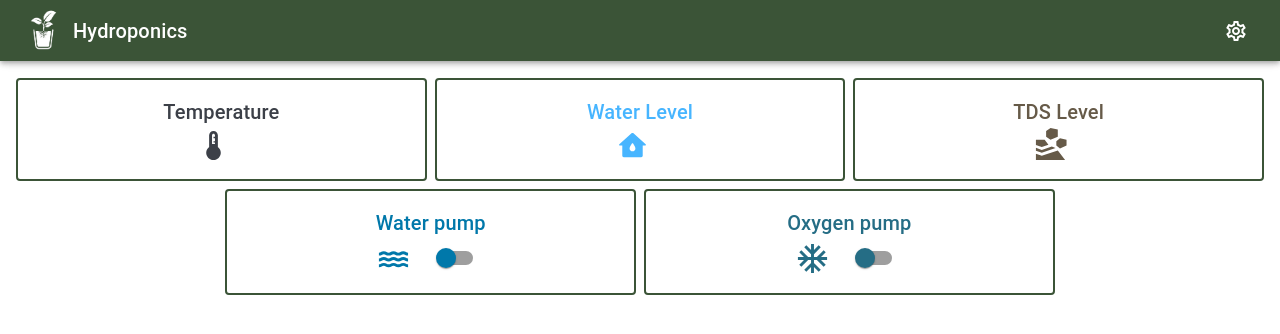
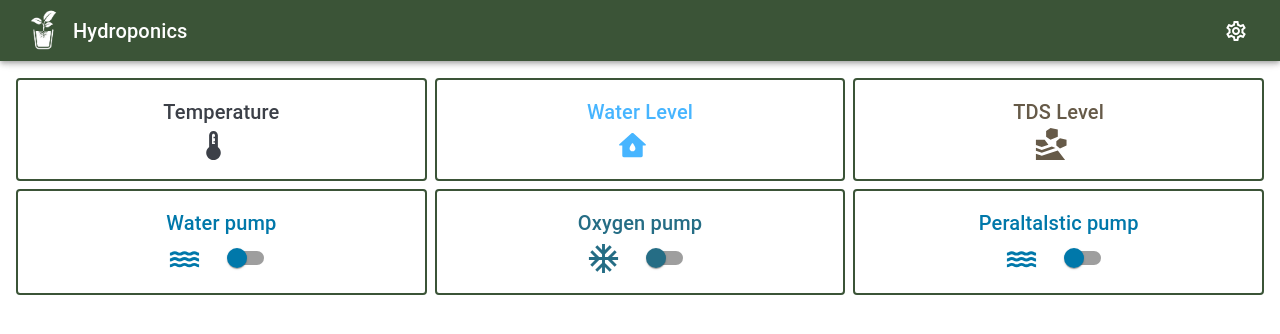
Before and after one commit to Fsociety-Mrn/Cognate-3--Raspberry-Pi, a React (Create React App) app: page /Homepage in a window 1280 px wide. Shown: the top 334 px of the page. Built offline with nearby package versions, Linux system fonts and the light colour scheme; no server answers; the database is empty; sample sign-in values are in the browser's storage.

Commit message:
updated na to adjust nalang

```diff
--- a/src/Pages/Homepage.jsx
+++ b/src/Pages/Homepage.jsx
@@ -3,7 +3,7 @@ import { Stack } from '@mui/system'
 import React from 'react'
 
 // firebase
-import { database} from '../firebase/Firebase_Real'
+import { database, updateReal} from '../firebase/Firebase_Real'
 import { onValue, ref } from 'firebase/database';
 
 // icons
@@ -21,6 +21,7 @@ const Homepage = () => {
   const [tds, setTds] = React.useState("")
   const [waterPump, setWaterPump] = React.useState(Boolean)
   const [oxyPump, setOxyPump] = React.useState(Boolean)
+  const [peralPump, setPeralPump] = React.useState(Boolean)
 
   React.useEffect(() => {
 
@@ -39,13 +40,41 @@ const Homepage = () => {
       setTds(()=>e.child("data").val())
     })
 
+    // Water
+    onValue(ref(database , '/waterPump'), e => {
+      setWaterPump(()=>e.child("data").val())
+    })
+
+    // Oxygen
+    onValue(ref(database , '/oxyPump'), e => {
+      setOxyPump(()=>e.child("data").val())
+    })
+
+    // Peraltalstic
+    onValue(ref(database , '/peralPump'), e => {
+      setPeralPump(()=>e.child("data").val())
+    })
+
   },[]);
+
   const waterpumpF = () =>{
-    setWaterPump(!waterPump)
+    // setWaterPump(!waterPump)
+
+    updateReal("waterPump",{
+      data: !waterPump
+    });
   }
 
   const oxypumpF = () =>{
-    setOxyPump(!oxyPump)
+    updateReal("oxyPump",{
+      data: !oxyPump
+    });
+  }
+
+  const peralpumpF = () =>{
+    updateReal("peralPump",{
+      data: !peralPump
+    });
   }
   return (
 
@@ -294,6 +323,52 @@ const Homepage = () => {
           </Paper>
         </Grid>
 
+        {/*Peral pump*/}
+        <Grid item xs={12} sm={12} md={4} xl={4}>
+          <Paper elevation={0} sx={{
+            backgroundColor: "WHITE",
+            border: '2px solid #3B5437'
+          }}
+          >
+            <Grid
+              container
+              direction="row"
+              justifyContent="center"
+              alignItems="center"
+              padding={2}
+            >
+              <Grid item xs={12} md={12}>
+                <Typography
+                  variant="h6"
+                  textAlign='center'
+                  color='#0078AA'>
+                  Peraltalstic pump
+                </Typography>
+              </Grid>
+
+              <Grid item xs={12} md={12}>
+                <Stack
+                direction="row"
+                justifyContent="center"
+                alignItems="center"
+                spacing={2}
+                >
+                  <WaterIcon fontSize="large" sx={{ color: '#0078AA' }}/>
+
+                  <Switch
+                  checked={peralPump}
+                  onChange={peralpumpF}
+                  // inputProps={{ 'aria-label': 'controlled' }}
+                  style={{ color: '#0078AA' }}
+                />
+                </Stack>
+
+              </Grid>
+            </Grid>
+          </Paper>
+        </Grid>
+
+
       </Grid>
     </div>
   )
```
